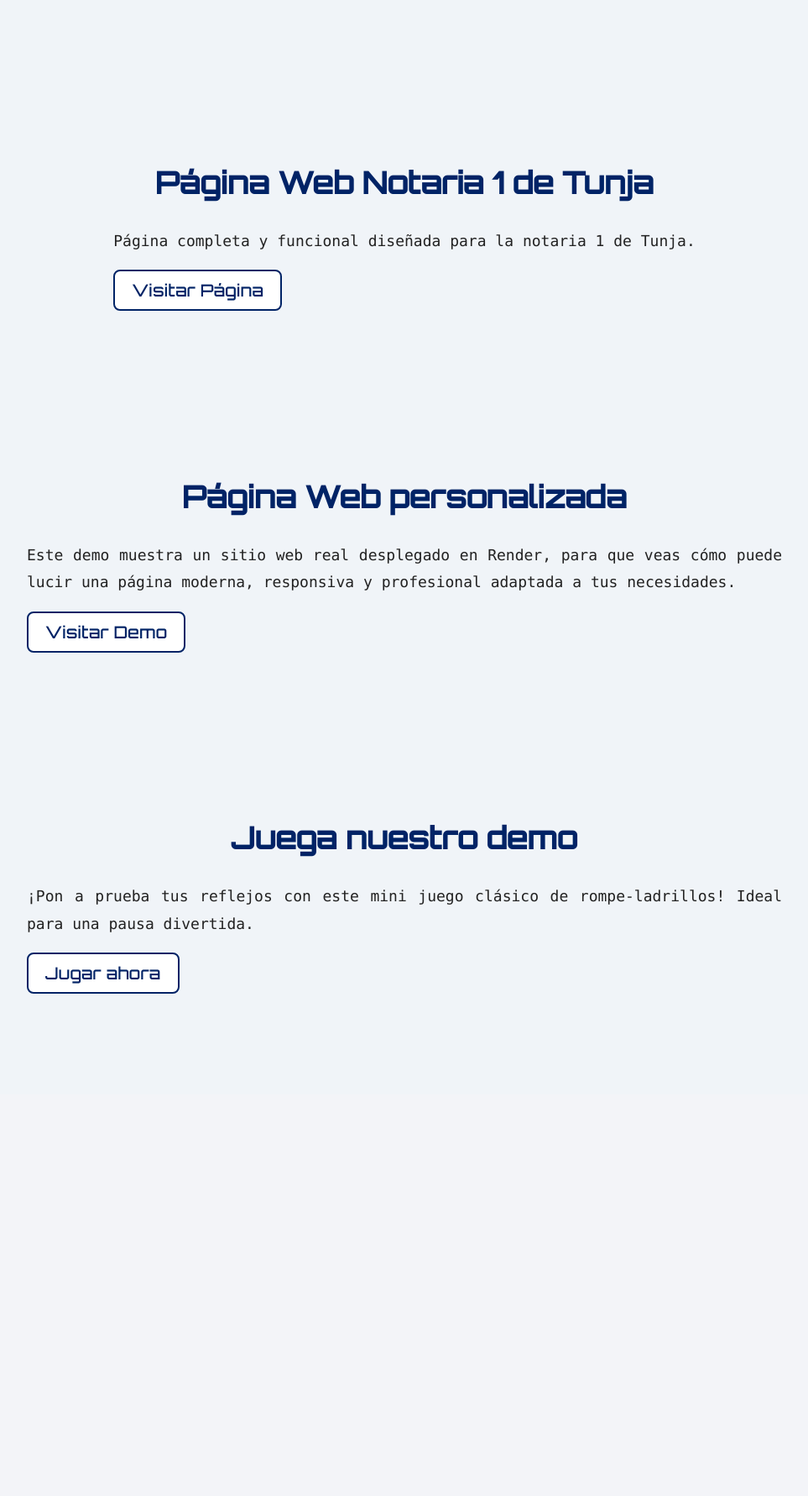
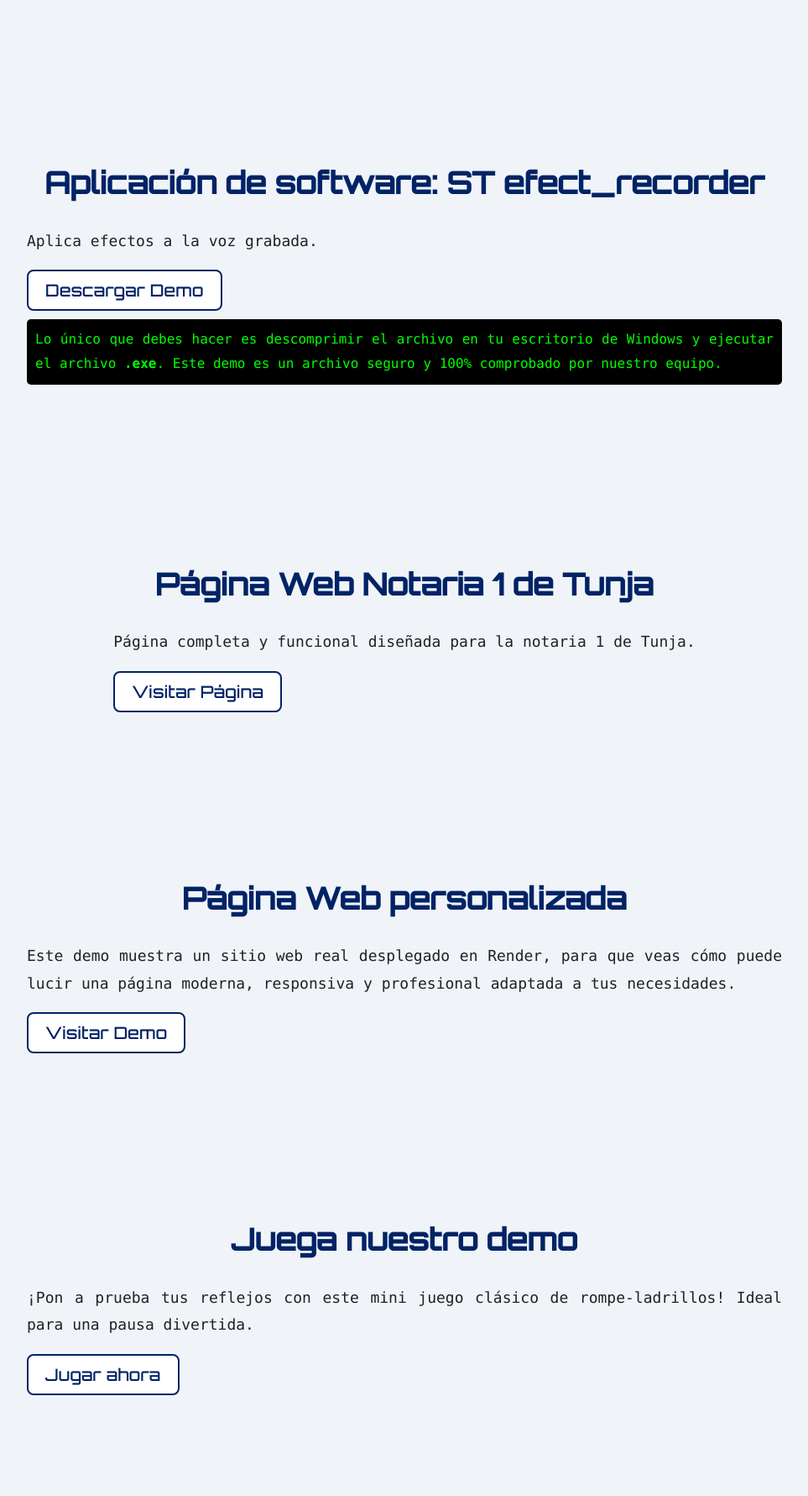
Before and after one commit to WMARBAR/soluciones_tecnologicas, a Flask app: page /demos in a window 1280 px wide. Shown: the part 675-2456 px from the top of the page at 84% size, without its empty margins (158-1121 px from the left). Before the commit the page ends 1858 px from the top, so only its background shows below. Run offline with Flask 3, Linux system fonts and the light colour scheme.

Commit message:
se sube el demo de distorsiones de voces

```diff
--- a/templates/demos.html
+++ b/templates/demos.html
@@ -44,6 +44,19 @@
         </p>
     </section>
 
+    <!-- Sección de demos -->
+    <section class="info-section">
+        <h2 class="info-title">Aplicación de software: ST efect_recorder</h2>
+        <p class="info-text">
+            Aplica efectos a la voz grabada.
+        </p>
+       <button id="descargarSTRecorder" class="menu-button">Descargar Demo</button>
+
+        <p class="info-text instructivo-demo">
+            Lo único que debes hacer es descomprimir el archivo en tu escritorio de Windows y ejecutar el archivo <strong>.exe</strong>. Este demo es un archivo seguro y 100% comprobado por nuestro equipo.
+        </p>
+    </section>
+
     <!-- Puedes duplicar esta sección para más demos -->
     <section class="info-section">
         <h2 class="info-title">Página Web Notaria 1 de Tunja</h2>
@@ -76,25 +89,25 @@
 
 
     <script>
-        document.addEventListener('DOMContentLoaded', function() {
-            const downloadBtn = document.getElementById('descargarDemoBtn');
+        document.addEventListener('DOMContentLoaded', function () {
+            const stRecorderBtn = document.getElementById('descargarSTRecorder');
             const juegaBtn = document.getElementById('jugarRompeLadrillos');
 
             const isMobile = /Android|webOS|iPhone|iPad|iPod|BlackBerry|IEMobile|Opera Mini/i.test(navigator.userAgent);
 
-            if (downloadBtn) {
-                downloadBtn.addEventListener('click', function(event) {
+            if (stRecorderBtn) {
+                stRecorderBtn.addEventListener('click', function (event) {
                     if (isMobile) {
                         event.preventDefault();
                         alert("Este demo es exclusivo para computadoras con Windows 10 o superior. Por favor descarga el archivo desde un PC.");
                     } else {
-                        window.location.href = '/descargar-demo';
+                        window.location.href = "{{ url_for('static', filename='ST_efect_recorder.rar') }}";
                     }
                 });
             }
 
             if (juegaBtn) {
-                juegaBtn.addEventListener('click', function(event) {
+                juegaBtn.addEventListener('click', function (event) {
                     if (isMobile) {
                         event.preventDefault();
                         alert("Este juego solo está disponible en computadores de escritorio. Intenta acceder desde un PC.");
```
Also changed, not shown: 1 other file.
